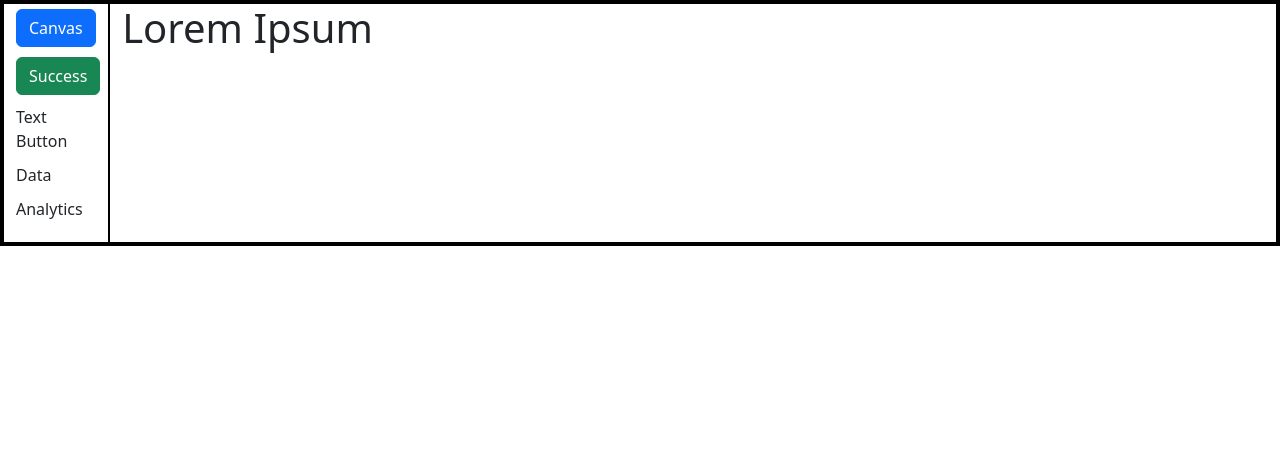
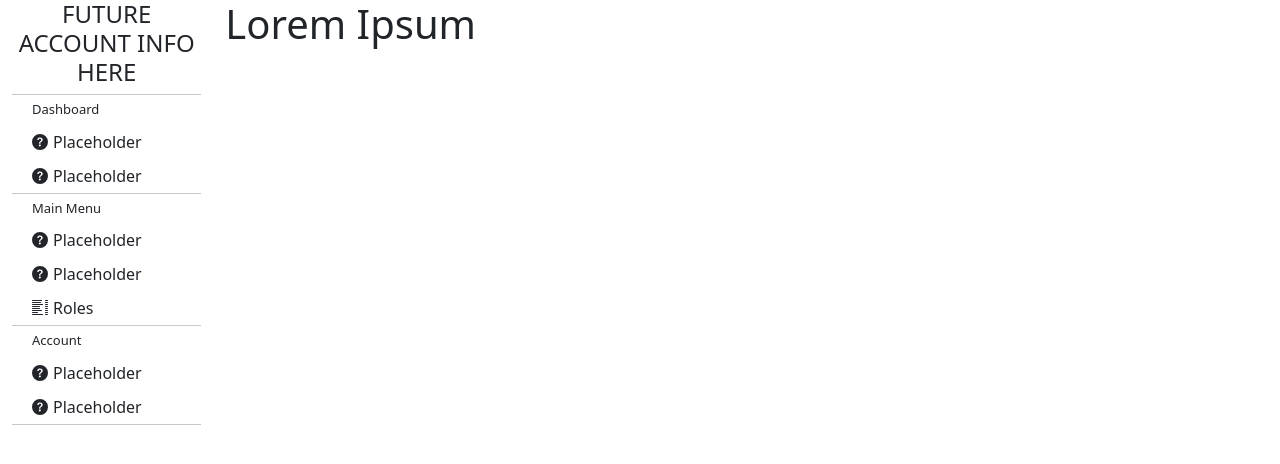
Before and after one commit to simon-arch/Sana-TeamProject, a React (Vite) app in the folder Client/: page / in a window 1280 px wide. Shown: the top 464 px of the page. Built offline with nearby package versions, Linux system fonts and the light colour scheme.

Commit message:
Added basic user menu layout and its canvas components. Created roles tab

```diff
--- a/Client/package.json
+++ b/Client/package.json
@@ -15,6 +15,7 @@
     "react": "^18.3.1",
     "react-bootstrap": "^2.10.4",
     "react-dom": "^18.3.1",
+    "react-icons": "^5.2.1",
     "react-redux": "^9.1.2"
   },
   "devDependencies": {
--- a/Client/src/assets/styles/main.css
+++ b/Client/src/assets/styles/main.css
@@ -5,13 +5,32 @@ ul {
 
 li {
     padding: 5px 0;
-}
-
-/* border for easier designing */
-div {
-    border: 1px black solid;
+    margin-left: 20px;
 }
 
 #canvas-halfscreen {
     width: 50%;
 }
+
+.menu-icon {
+    margin-right: 5px;
+}
+
+.menu-entry {
+    display: flex;
+    align-items: center;
+}
+
+.menu-category {
+    font-weight: 400;
+    font-size: small;
+}
+
+hr {
+    margin: 0;
+}
+
+/* borders for easier designing *//*
+div {
+    border: 1px black dashed;
+}
--- /dev/null
+++ b/Client/src/assets/styles/offcanvas.css
@@ -0,0 +1,11 @@
+.canvas-content {
+    padding: 0;
+}
+
+.btn-canvas-close {
+    position: fixed;
+}
+
+.btn-canvas-open {
+    cursor: pointer;
+}
--- /dev/null
+++ b/Client/src/assets/styles/tab-roles.css
@@ -0,0 +1,38 @@
+.roleMenu-header {
+    text-align: center;
+}
+
+table {
+    text-align: center;
+}
+
+.roleMenu-badge {
+    font-size: 13px;
+    padding: 5px 20px;
+}
+
+.roleMenu-button-edit {
+    font-size: 15px;
+    padding: 3px 7px;
+    margin: 0 3px;
+}
+
+td {
+    vertical-align: middle;
+}
+
+td:last-child {
+    padding: 0;
+}
+
+.roleMenu-colorDirector {
+    background-color: #9A2617 !important;
+}
+
+.roleMenu-colorAccountant {
+    background-color: #107896 !important;
+}
+
+.roleMenu-colorDeveloper {
+    background-color: #829356 !important;
+}
--- a/Client/src/components/offcanvas.tsx
+++ b/Client/src/components/offcanvas.tsx
@@ -1,9 +1,9 @@
+import "../assets/styles/offcanvas.css";
 import React, { PropsWithChildren, useState } from 'react';
+import { Button } from 'react-bootstrap';
 import Offcanvas from 'react-bootstrap/Offcanvas';
-import { Button } from 'react-bootstrap';
-import 'bootstrap/dist/css/bootstrap.min.css';
 
-interface Props extends PropsWithChildren<any>{
+interface Props extends PropsWithChildren<any> {
     children?: React.ReactElement; // content that will be displayed inside a canvas body.
     title?: string; // text that will be displayed on the top of a canvas.
     trigger?: React.ReactElement; // any react element that will trigger canvas opening.
@@ -22,15 +22,18 @@ function OffCanvas({
   const handleShow = () => setShow(true);
   return (
     <>
-        <span onClick={handleShow} style={{ cursor: 'pointer' }}>
+        <span onClick={handleShow} className="btn-canvas-open">
             {trigger}
         </span>
 
         <Offcanvas show={show} onHide={handleClose} {...props}>
-            <Offcanvas.Header closeButton>
-                <Offcanvas.Title>{title}</Offcanvas.Title>
-            </Offcanvas.Header>
-            <Offcanvas.Body>
+        <Offcanvas.Header>
+        <Button variant="outline-danger" className="btn-close btn-canvas-close" onClick={handleClose}></Button>
+        <div className="text-center flex-grow-1">
+            <Offcanvas.Title>{title}</Offcanvas.Title>
+        </div>
+        </Offcanvas.Header>
+            <Offcanvas.Body className="canvas-content">
                 {children}
             </Offcanvas.Body>
         </Offcanvas>
--- /dev/null
+++ b/Client/src/components/tab-roles/rolemenu.tsx
@@ -0,0 +1,30 @@
+import "../../assets/styles/tab-roles.css";
+import UserCard from "./usercard";
+
+function RoleMenu() {
+    return (
+      <>
+        <table className="table table-striped table-bordered border">
+            <thead>
+                <tr>
+                <th scope="col">Credentials</th>
+                <th scope="col">Lorem</th>
+                <th scope="col">Role</th>
+                </tr>
+            </thead>
+            <tbody>
+                <UserCard name="John Doe" role="Director" placeholder1="lorem"></UserCard>
+                <UserCard name="John Doe" role="Accountant" placeholder1="lorem" canEdit isEdited></UserCard>
+                <UserCard name="John Doe" role="Accountant" placeholder1="lorem" canEdit></UserCard>
+                <UserCard name="John Doe" role="Director" placeholder1="lorem" canEdit></UserCard>
+                <UserCard name="John Doe" role="Director" placeholder1="lorem"></UserCard>
+                <UserCard name="John Doe" role="Developer" placeholder1="lorem" canEdit isEdited></UserCard>
+                <UserCard name="John Doe" role="Developer" placeholder1="lorem"></UserCard>
+                <UserCard name="John Doe" role="Accountant" placeholder1="lorem"></UserCard>
+            </tbody>
+        </table>
+      </>
+    );
+  }
+
+  export default RoleMenu;
--- /dev/null
+++ b/Client/src/components/tab-roles/usercard.tsx
@@ -0,0 +1,50 @@
+import "../../assets/styles/tab-roles.css";
+import { Form, Badge, Button } from 'react-bootstrap';
+import { BsArrowCounterclockwise, BsCheck2 } from "react-icons/bs";
+
+interface Props {
+    name: string;
+    role: string;
+    placeholder1?: string;
+    placeholder2?: string;
+    canEdit?: boolean;
+    isEdited?: boolean;
+}
+
+function UserCard(props: Props) {
+  return (
+    <>
+        <tr>
+            <td scope="row">{props.name}</td>
+            <td>{props.placeholder1}</td>
+            {props.canEdit ? (
+                <>
+                    <td>
+                        <Form.Select defaultValue={props.role} className="roleMenu-select form-select-sm" style={{margin:"auto"}}>
+                            <option value="Admin">Admin</option>
+                            <option value="Accountant">Accountant</option>
+                            <option value="Developer">Developer</option>
+                        </Form.Select>
+                    </td>
+                    <td>
+                        <Button variant="success" className="roleMenu-button-edit" disabled={!props.isEdited}><BsCheck2/></Button>
+                        <Button variant="warning" className="roleMenu-button-edit" disabled={!props.isEdited}><BsArrowCounterclockwise/></Button>
+                    </td>
+                </>
+                    ) : (
+                <>
+                    <td>
+                        <Badge pill className={"roleMenu-badge roleMenu-color" + props.role}>
+                            {props.role}
+                        </Badge>
+                    </td>
+                    <td>
+                    </td>
+                </>
+            )}
+        </tr>
+    </>
+  );
+}
+
+export default UserCard;
--- a/Client/src/main.tsx
+++ b/Client/src/main.tsx
@@ -1,11 +1,15 @@
 import App from "./App"
+import 'bootstrap/dist/css/bootstrap.min.css';
+
 import { Provider } from "react-redux"
 import { setupStore } from "./store/index"
 import { createRoot } from "react-dom/client";
+
 import OffCanvas from "./components/offcanvas";
+import RoleMenu from "./components/tab-roles/rolemenu";
+
+import { BsListColumns, BsFillQuestionCircleFill } from "react-icons/bs";
 import "./assets/styles/main.css";
-
-import { Button } from "react-bootstrap";
 
 const store = setupStore();
 const container = document.getElementById('root');
@@ -16,19 +20,30 @@ root.render(
         <App/>
         <div className="container-fluid">
             <div className="row">
-                <div className="col-md-1"> {/* User menu column */}
-                    {/* usage examples */}
+                <div className="col-md-2 home-menu"> {/* User menu column */}
                     <ul>
-                        <li><OffCanvas></OffCanvas></li>
-                        <li><OffCanvas trigger = {<Button variant="success">Success</Button>}></OffCanvas></li>
-                        <li><OffCanvas title="Custom Title Example" trigger = {<span>Text Button</span>} placement="bottom">
-                            <img src="https://fastly.picsum.photos/id/1081/200/200.jpg?hmac=jyxOLb8HFEGU9gP9khyXdMjr1zDV7sT6gv1_mYxlheY"></img>
-                        </OffCanvas></li>
-                        <li><OffCanvas trigger = {<span>Data</span>} placement="top" className="w-25"></OffCanvas></li>
-                        <li><OffCanvas trigger = {<span>Analytics</span>} id="canvas-halfscreen"></OffCanvas></li>
+                        <OffCanvas title="Account Info" placement="start" trigger = {<h4 style={{textAlign:"center"}}>FUTURE ACCOUNT INFO HERE</h4>}/>
+                        <hr/>
+                        <li className="menu-category">Dashboard</li>
+                        <li><OffCanvas title="Placeholder Tab" placement="start" trigger = {<span className="menu-entry"><BsFillQuestionCircleFill className="menu-icon"/>Placeholder</span>}/></li>
+                        <li><OffCanvas title="Placeholder Tab" placement="start" trigger = {<span className="menu-entry"><BsFillQuestionCircleFill className="menu-icon"/>Placeholder</span>}/></li>
+                        <hr/>
+                        <li className="menu-category">Main Menu</li>
+                        <li><OffCanvas title="Placeholder Tab" placement="start" trigger = {<span className="menu-entry"><BsFillQuestionCircleFill className="menu-icon"/>Placeholder</span>}/></li>
+                        <li><OffCanvas title="Placeholder Tab" placement="start" trigger = {<span className="menu-entry"><BsFillQuestionCircleFill className="menu-icon"/>Placeholder</span>}/></li>
+                        <li>
+                            <OffCanvas title="Roles Tab" placement="start" trigger = {<span className="menu-entry"><BsListColumns className="menu-icon"/>Roles</span>} id="role-menu">
+                                <RoleMenu></RoleMenu>
+                            </OffCanvas>
+                        </li>
+                        <hr/>
+                        <li className="menu-category">Account</li>
+                        <li><OffCanvas title="Placeholder Tab" placement="start" trigger = {<span className="menu-entry"><BsFillQuestionCircleFill className="menu-icon"/>Placeholder</span>}/></li>
+                        <li><OffCanvas title="Placeholder Tab" placement="start" trigger = {<span className="menu-entry"><BsFillQuestionCircleFill className="menu-icon"/>Placeholder</span>}/></li>
+                        <hr/>
                     </ul>
                 </div>
-                <div className="col-md-11"> {/* Main content column */}
+                <div className="col-md-10"> {/* Main content column */}
                     <h1>Lorem Ipsum</h1>
                 </div>
             </div>
```
Also changed, not shown: 1 other file (tests, documents, lock files or other folders).
